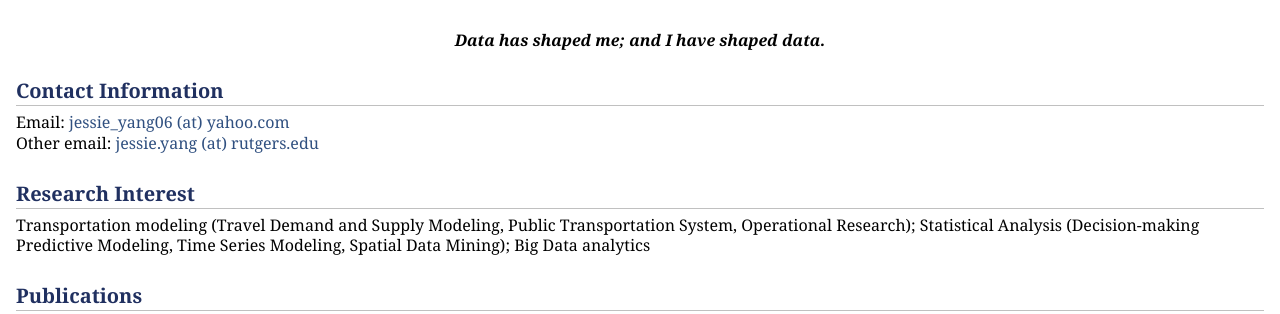
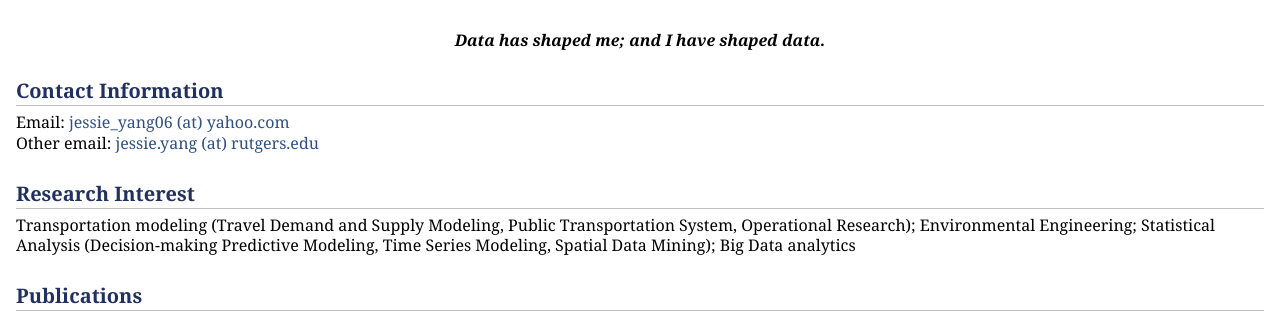
Before and after one commit to Jessie-Yang/Jessie-Yang.github.io, a plain HTML site: page index.html in a window 1280 px wide. Shown: the part 500-814 px from the top of the page. Drawn offline with Linux system fonts and the light colour scheme.

Commit message:
updates to research interests

```diff
--- a/index.html
+++ b/index.html
@@ -40,7 +40,7 @@
 <p>Email: <a href="mailto:jessie_yang06@yahoo.com">jessie_yang06 (at) yahoo.com </a><br>
   Other email: <a href="mailto:jessie.yang@rutgers.edu">jessie.yang (at) rutgers.edu </a></p>
 <h2>Research Interest</h2>
-<p>Transportation modeling (Travel Demand and Supply Modeling, Public Transportation System, Operational Research); Statistical Analysis (Decision-making Predictive Modeling, Time Series Modeling, Spatial Data Mining); Big Data analytics<br>
+<p>Transportation modeling (Travel Demand and Supply Modeling, Public Transportation System, Operational Research); Environmental Engineering; Statistical Analysis (Decision-making Predictive Modeling, Time Series Modeling, Spatial Data Mining); Big Data analytics<br>
 </p>
 <h2>Publications</h2>
 <ol>
```
